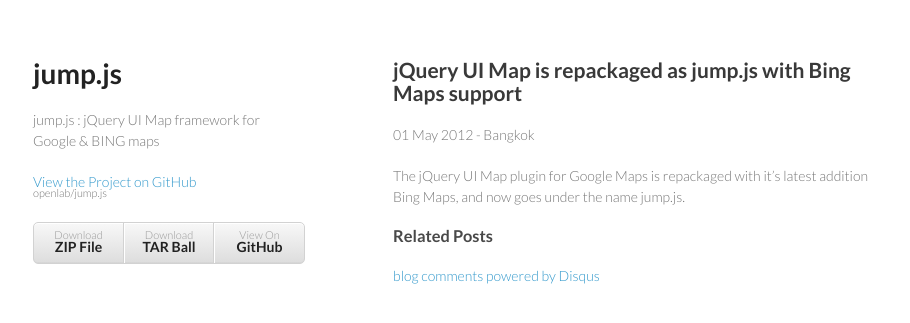
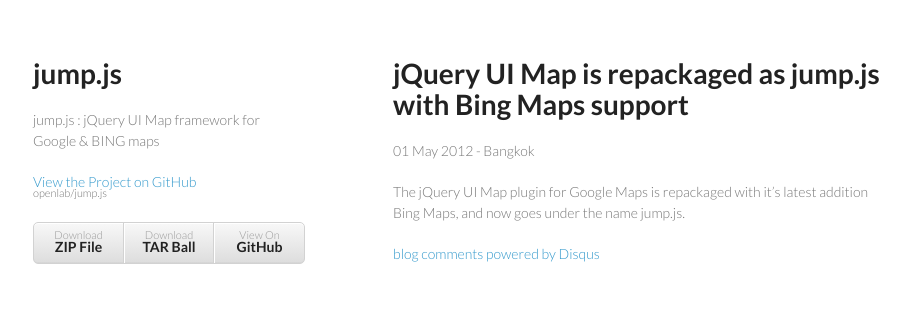
Before and after one commit to openlab/jump.js, a Jekyll site: the page built from _posts/2012-05-01-jump.js-welcome-bing-maps.md, in a window 1280 px wide. Shown: the top 323 px of the page, without its empty margins (177-1087 px from the left). Built offline with Jekyll 4.4.1, drawn with Linux system fonts in a browser that asks for light colours; Markdown is read by kramdown in place of the engine named in the settings; comment, search, counter and statistics services are not loaded.

Commit message:
Added some stuff

```diff
--- a/_layouts/default.html
+++ b/_layouts/default.html
@@ -25,15 +25,11 @@
         </ul>
       </header>
       <section>
-		<h2>{{ page.title }}</h2>
 		{{ content }}
-
-
 		<span class='st_facebook_hcount' displayText='Facebook'></span>
 		<span class='st_twitter_hcount' displayText='Tweet'></span>
 		<span class='st_digg_hcount' displayText='Digg'></span>
 		<span class='st_reddit_hcount' displayText='Reddit'></span>
-
       </section>
       <footer>
 
--- a/_layouts/post.html
+++ b/_layouts/post.html
@@ -1,17 +1,11 @@
 ---
 layout: default
 ---
+
+<h1>{{ page.title }}</h1>
+
 <div id="post">
 {{ content }}
-</div>
-
-<div id="related">
-	<h3>Related Posts</h3>
-	<ul class="posts">
-    {% for post in site.related_posts limit:3 %}
-		<li><span>{{ post.date | date_to_string }}</span> &raquo; <a href="{{ post.url }}">{{ post.title }}</a></li>
-    {% endfor %}
-	</ul>
 </div>
 
 <div id="disqus_thread"></div>
@@ -32,4 +26,6 @@
 <noscript>
 	Please enable JavaScript to view the <a href="http://disqus.com/?ref_noscript">comments powered by Disqus.</a>
 </noscript>
-<a href="http://disqus.com" class="dsq-brlink">blog comments powered by <span class="logo-disqus">Disqus</span></a>
+<p>
+	<a href="http://disqus.com" class="dsq-brlink">blog comments powered by <span class="logo-disqus">Disqus</span></a>
+</p>
```
Also changed, not shown: index.html (+7 -0 lines).
